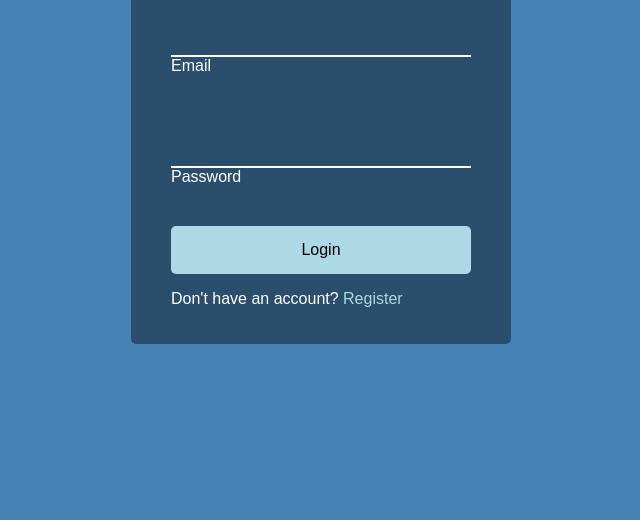
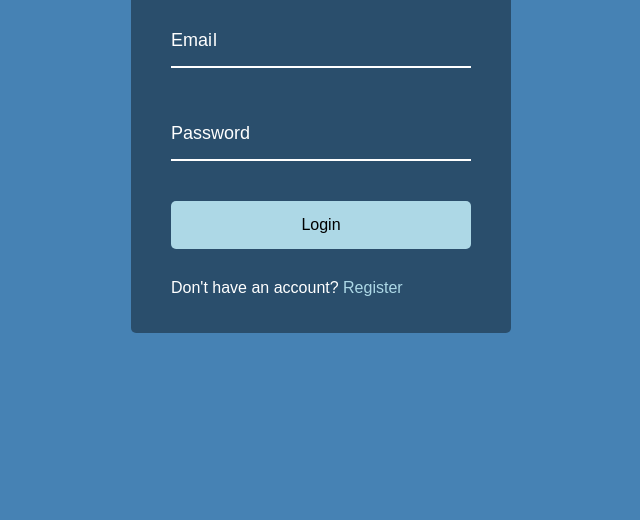
Before and after one commit to Cheris-Quessou/LoginInputWave, a plain HTML site: page index.html in a window 1280 px wide. Shown: the part 280-800 px from the top of the page, without its empty margins (319-959 px from the left). Drawn offline with Linux system fonts and the light colour scheme; a web font is replaced by a local one.

Commit message:
Completed

```diff
--- a/script.js
+++ b/script.js
@@ -0,0 +1,8 @@
+const labels = document.querySelectorAll('.form-control label')
+
+labels.forEach(label => {
+    label.innerHTML = label.innerText
+    .split('')
+    .map((letter, idx) => `<span style="transition-delay:${idx *50}ms">${letter}</span>`)
+    .join('')
+})
--- a/style.css
+++ b/style.css
@@ -53,6 +53,10 @@ body {
     transform: scale(0.98);
 }
 
+.text {
+    margin-top: 30px;
+}
+
 .form-control {
     position: relative;
     margin: 20px 0 40px;
@@ -72,4 +76,23 @@ body {
 
 .form-control input:focus, .form-control input:valid {
     outline: 0;
+    border-bottom-color: lightblue;
 }
+
+.form-control label {
+    position: absolute;
+    top: 15px;
+    left: 0;
+}
+
+.form-control label span {
+    display: inline-block;
+    font-size: 18px;
+    min-width: 5px;
+    transition: 0.3s cubic-bezier(0.68, -0.55, 0.265, 1.55);
+}
+
+.form-control input:focus + label span, .form-control input:valid + label span {
+    color: lightblue;
+    transform: translateY(-30px);
+}
```
